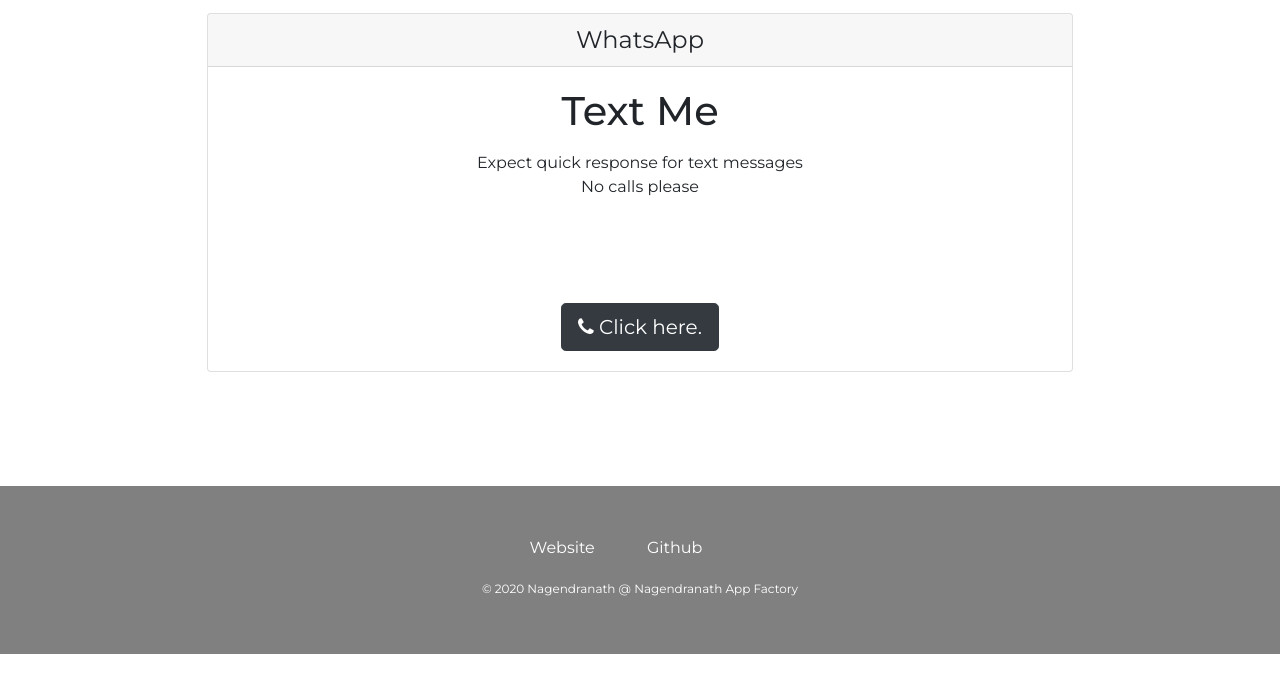
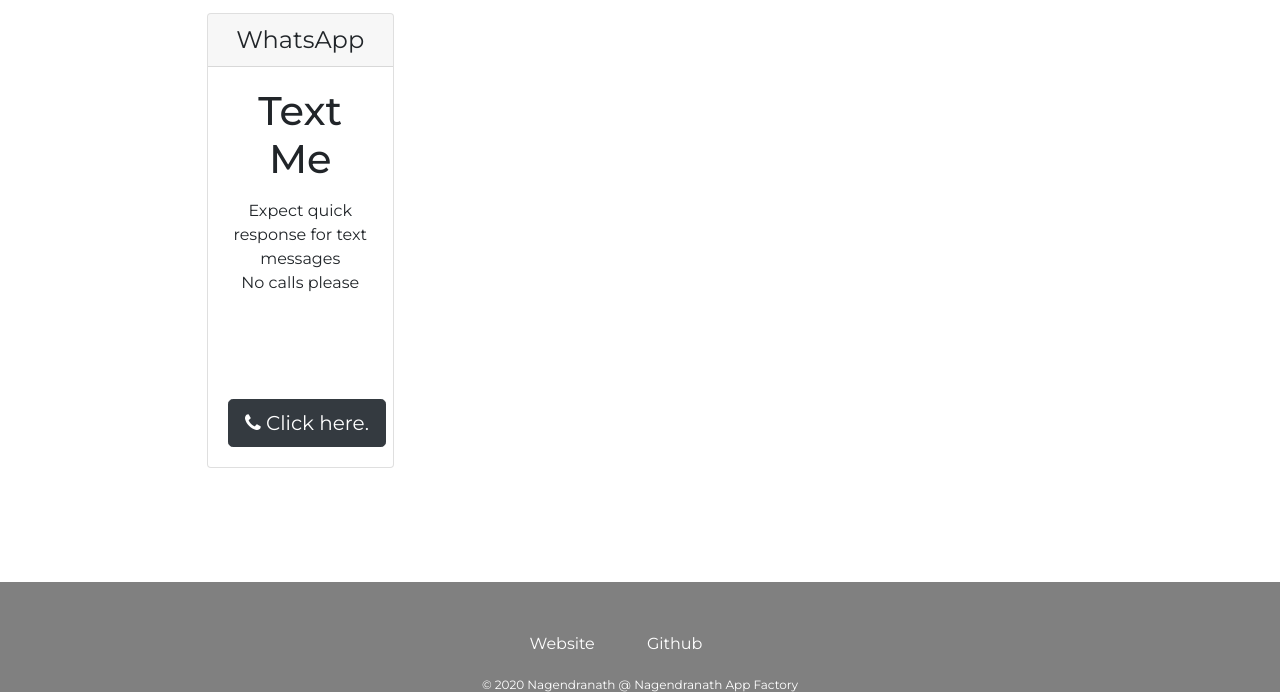
Before and after one commit to nagendranathyr/profile, a plain HTML site: page index.html in a window 1280 px wide. Shown: the part 2197-2889 px from the top of the page. Before the commit the page ends 2851 px from the top, so only its background shows below. Drawn offline with nearby package versions, Linux system fonts and the light colour scheme.

Commit message:
Update index.html
Updated cards for large devices.

```diff
--- a/index.html
+++ b/index.html
@@ -126,7 +126,7 @@
 
   <section id="contact" name="contact">
     <div class="row">
-      <div class="col-lg-12">
+      <div class="col-lg-6">
         <div class="card-deck mb-3 text-center">
           <div class="card mb-4 shadow-sm">
             <div class="card-header">
@@ -144,7 +144,7 @@
             </div>
           </div>
         </div>
-        <div class="col-lg-12 ">
+        <div class="col-lg-6" style="text-align: center">
           <div class="card mb-4 shadow-sm">
             <div class="card-header">
               <h4 class="my-0 font-weight-normal">WhatsApp</h4>
```
